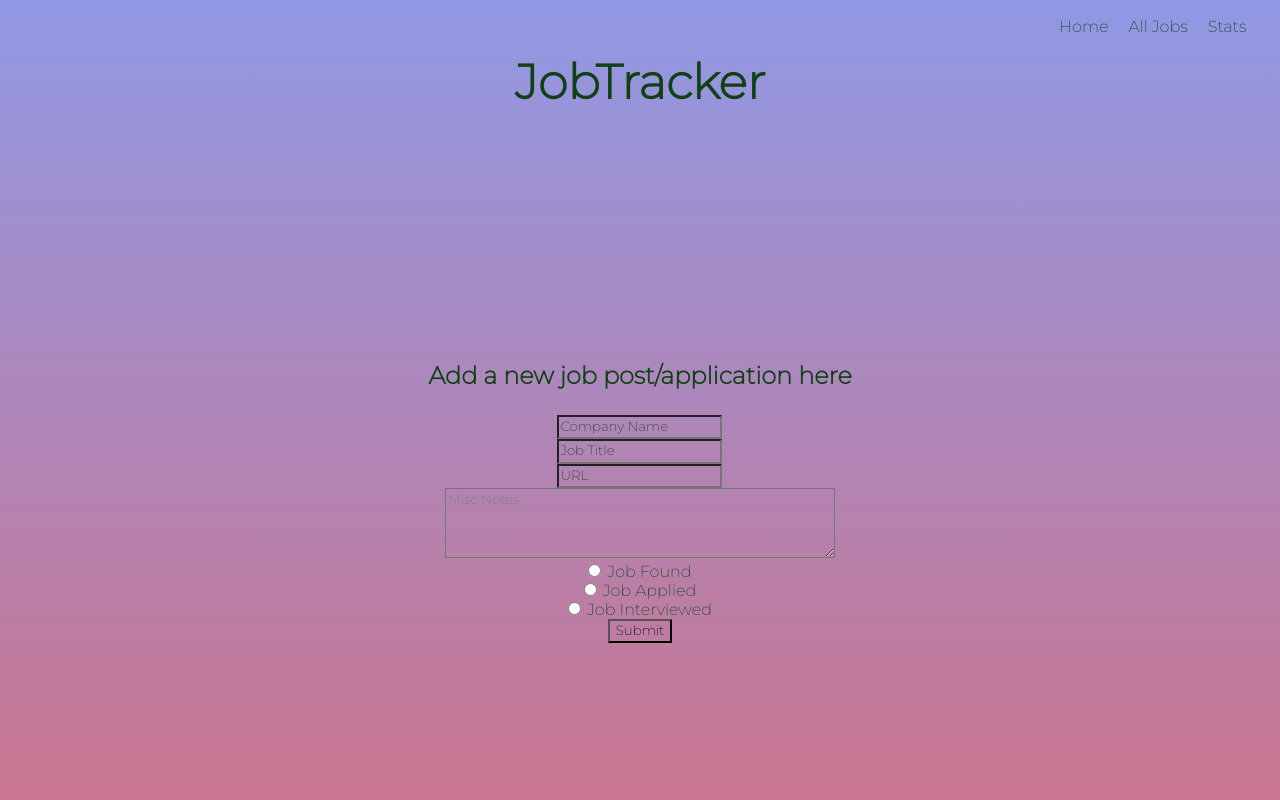
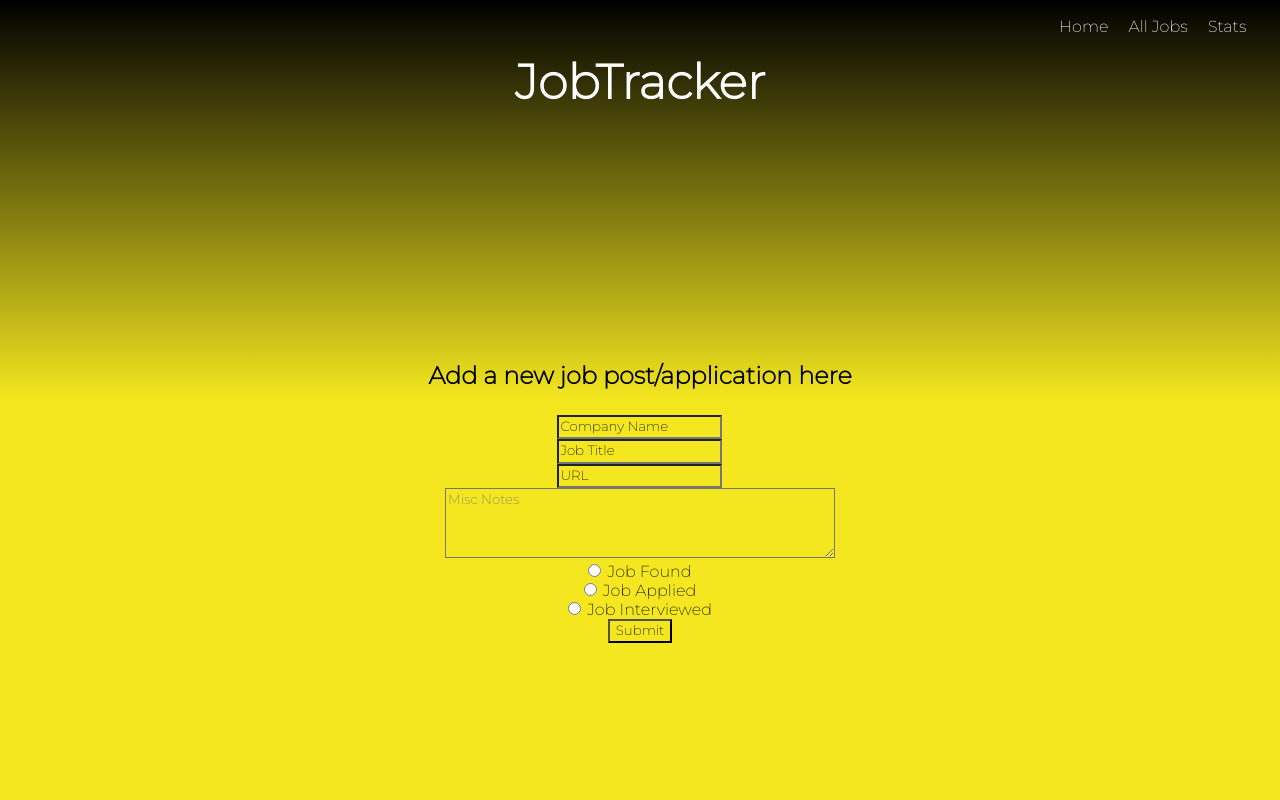
Before and after one commit to NathanielHart44/JobTracker, a website: page main/index.html in a window 1280 px wide. Shown: the top 800 px of the page. Drawn offline with Linux system fonts and the light colour scheme.

Commit message:
Changed various color-related css

```diff
--- a/main/style.css
+++ b/main/style.css
@@ -7,7 +7,7 @@
 .header{
   min-height: 150vh;
   width: 100%;
-  background: linear-gradient(#9198e5, #e66465);
+  background: linear-gradient(#000000, #F4E71F, #F4E71F, #000000);
   /* background-image: url(./images/byu_campus.jpeg); */
   background-position: center;
   background-size: cover;
@@ -35,13 +35,13 @@ nav{
 
 .nav-links ul li a{
 text-decoration: none;
-color: #114015;
+color: #FFFFFF;
 font-size: 16px;
 }
 
 .header h1[class="main-title"]{
   font-size: 48px;
-  color: #114015;
+  color: #FFFFFF;
   text-align: center;
   padding-bottom: 250px;
 }
@@ -54,7 +54,7 @@ font-size: 16px;
   width: 100%;
   display: inline-block;
   vertical-align: justify;
-  color: #114015;
+  color: #000000;
 }
 
 .post-new-area h1[class="sub-title"]{
@@ -68,18 +68,18 @@ font-size: 16px;
 
 .post-new-area input[type="text"]{
   background-color: transparent;
-  color: #114015;
+  color: #000000;
   margin-right: 2px;
 }
 
 .post-new-area input[type="radio"]{
   background-color: transparent;
-  color: #114015;
+  color: #000000;
   margin-right: 2px;
 }
 
 .post-new-area input[type="text"]::placeholder{
-  color: #114015;
+  color: #000000;
 }
 
 .post-new-area textarea{
```
Also changed, not shown: 1 other file.
